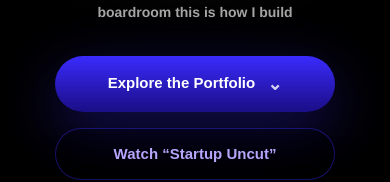
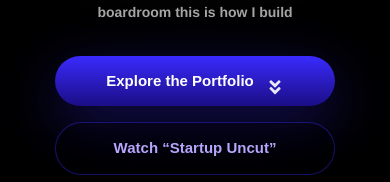
Before and after one commit to novrithtechnolgy-sys/Portforlio-Shashindu, a Next.js app: page / in a window 390 px wide. Shown: the part 646-828 px from the top of the page. Built offline with nearby package versions, Linux system fonts and the light colour scheme.

Commit message:
update mobile size 8

```diff
--- a/src/app/components/Hero.tsx
+++ b/src/app/components/Hero.tsx
@@ -64,9 +64,17 @@
             Explore the Portfolio
 
             {/* animated arrow */}
-            <span className="animate-arrow text-white/80 text-lg">
-                ⌄
-            </span>
+                    <motion.span
+                        animate={{ y: [0, 8, 0] }}
+                        transition={{
+                        duration: 1.2,
+                        repeat: Infinity,
+                        ease: "easeInOut",
+                        }}
+                        className="text-white/90"
+                    >
+                        <FaAngleDoubleDown size={18} />
+                    </motion.span>
             </a>
 
 
```
